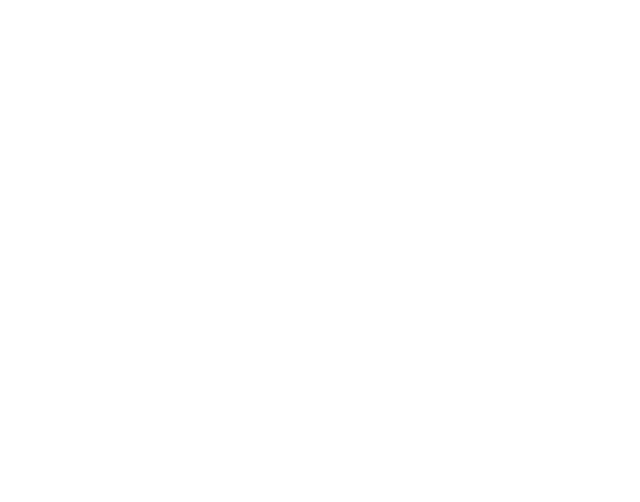
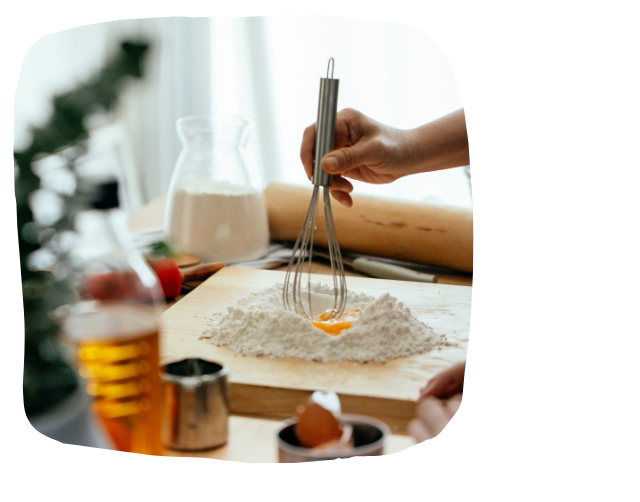
Before and after one commit to Hiba-Mohamed/Wasafati-CookingBlog-ReactJS, a React (Vite) app: page / in a window 1280 px wide. Shown: the top 502 px of the page, without its empty margins (0-640 px from the left). Built offline with nearby package versions, Linux system fonts and the light colour scheme.

Commit message:
Update App.tsx

```diff
--- a/src/App.tsx
+++ b/src/App.tsx
@@ -3,7 +3,7 @@ import about1 from "./img/about1.png"
 function App() {
   return (
     <div className="App">
-<about1 />
+      <img src={about1} alt="test" />
     </div>
   );
 }
```
